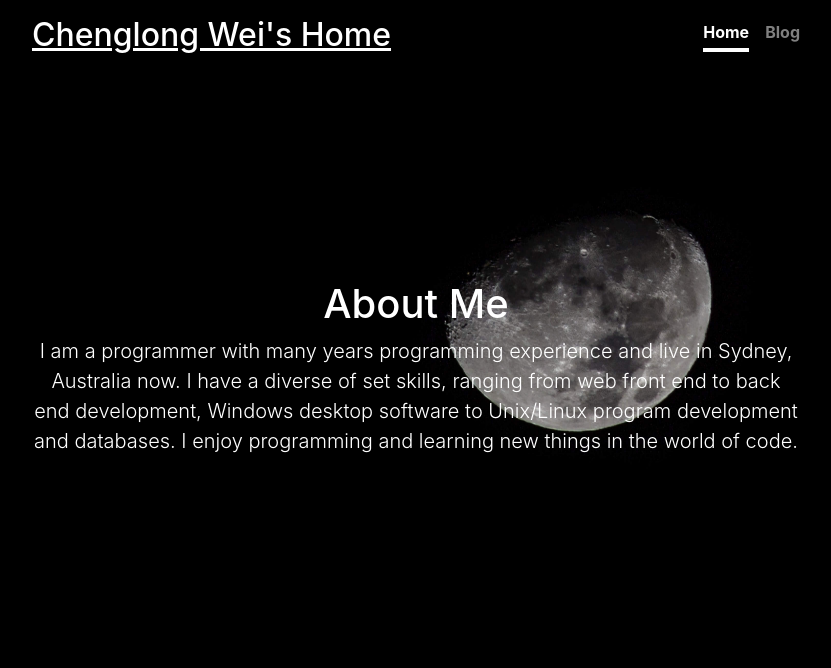
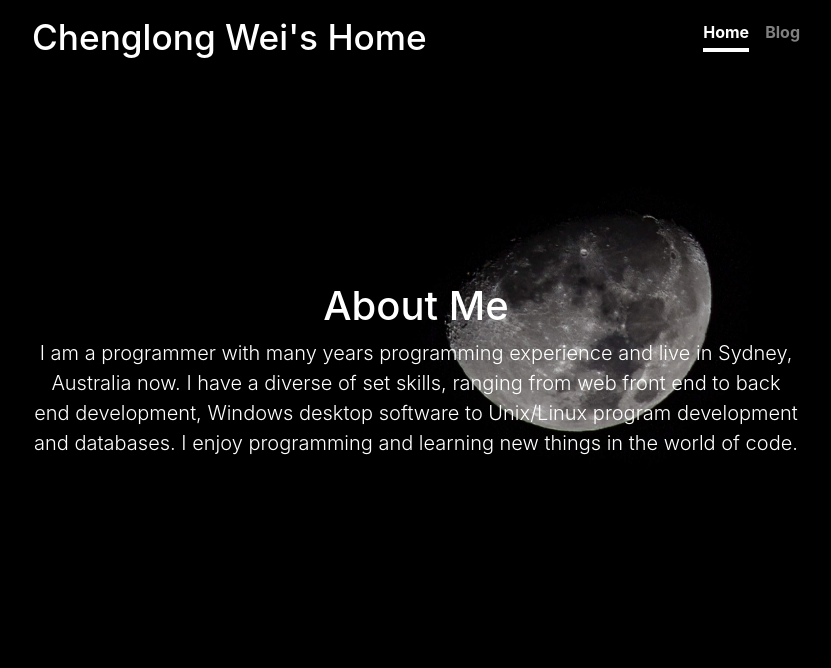
Before and after one commit to longprowei/MyStaticPages, a website: page src/html/index.html in a window 1280 px wide. In both pictures the pointer is over the link "Chenglong Wei's Home". Shown: the top 668 px of the page, without its empty margins (224-1055 px from the left). Drawn offline with nearby package versions, Linux system fonts and the light colour scheme; files that its build step writes are made by us from their sources; files whose address does not match are found by name; a web font is replaced by a local one.

Commit message:
updated header brand hover styling

```diff
--- a/src/scss/general.scss
+++ b/src/scss/general.scss
@@ -25,6 +25,12 @@ body {
     .masthead-brand {
       @include media-breakpoint-up(md) {
         float: left;
+      }
+      a {
+        &:hover {
+          text-decoration: none;
+          font-size: 1.1em;
+        }
       }
     }
 
```
